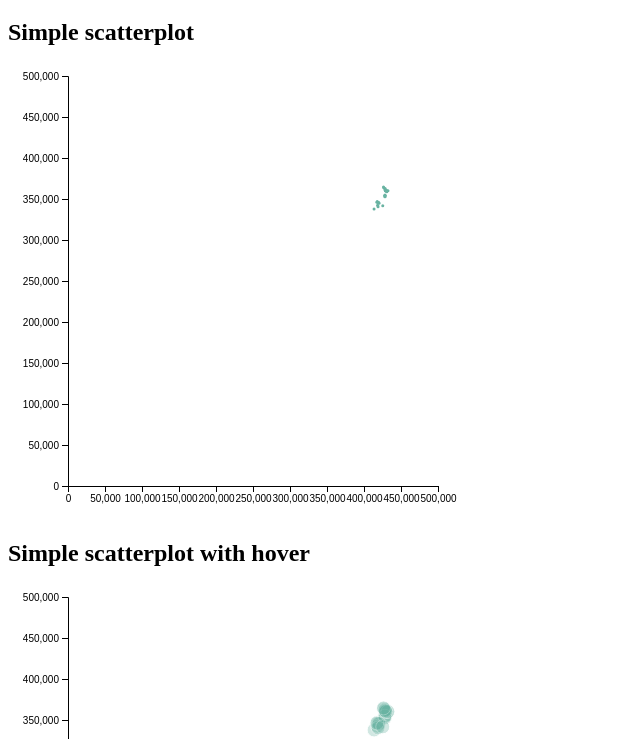
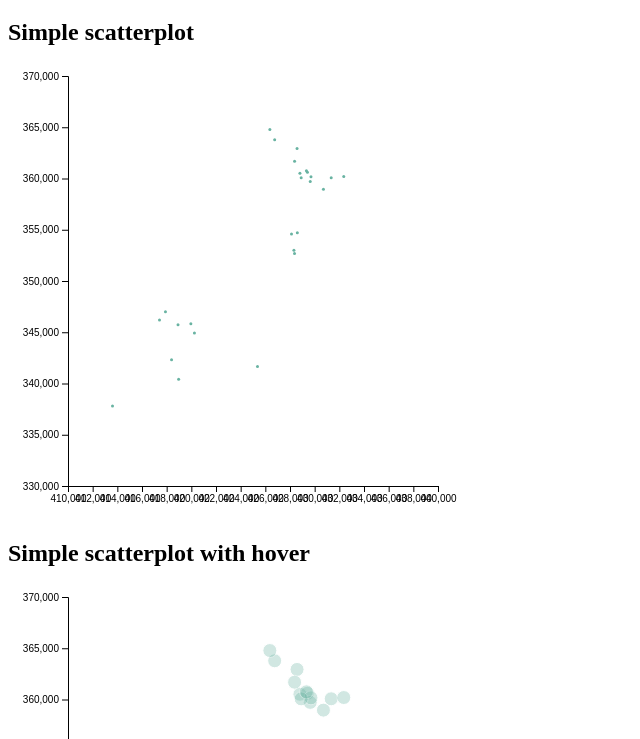
Before and after one commit to chrisjpope/csv-test, a plain HTML site: page index.html in a window 1280 px wide. Shown: the part 61-800 px from the top of the page, without its empty margins (0-640 px from the left). Drawn offline with nearby package versions, Linux system fonts and the light colour scheme.

Commit message:
Change axes to ficus on data

```diff
--- a/index.html
+++ b/index.html
@@ -39,7 +39,7 @@ d3.csv("https://raw.githubusercontent.com/chrisjpope/csv-test/main/Brownfield_la
 
   // Add X axis
   var x = d3.scaleLinear()
-    .domain([0, 500000])
+    .domain([410000, 440000])
     .range([ 0, width ]);
   svg1.append("g")
     .attr("transform", "translate(0," + height + ")")
@@ -47,7 +47,7 @@ d3.csv("https://raw.githubusercontent.com/chrisjpope/csv-test/main/Brownfield_la
 
   // Add Y axis
   var y = d3.scaleLinear()
-    .domain([0, 500000])
+    .domain([330000, 370000])
     .range([ height, 0]);
   svg1.append("g")
     .call(d3.axisLeft(y));
@@ -85,7 +85,7 @@ d3.csv("https://raw.githubusercontent.com/chrisjpope/csv-test/main/Brownfield_la
 
   // Add X axis
   var x = d3.scaleLinear()
-    .domain([0, 500000])
+    .domain([410000, 440000])
     .range([ 0, width ]);
   svg2.append("g")
     .attr("transform", "translate(0," + height + ")")
@@ -93,7 +93,7 @@ d3.csv("https://raw.githubusercontent.com/chrisjpope/csv-test/main/Brownfield_la
 
   // Add Y axis
   var y = d3.scaleLinear()
-    .domain([0, 500000])
+    .domain([330000, 370000])
     .range([ height, 0]);
   svg2.append("g")
     .call(d3.axisLeft(y));
```
